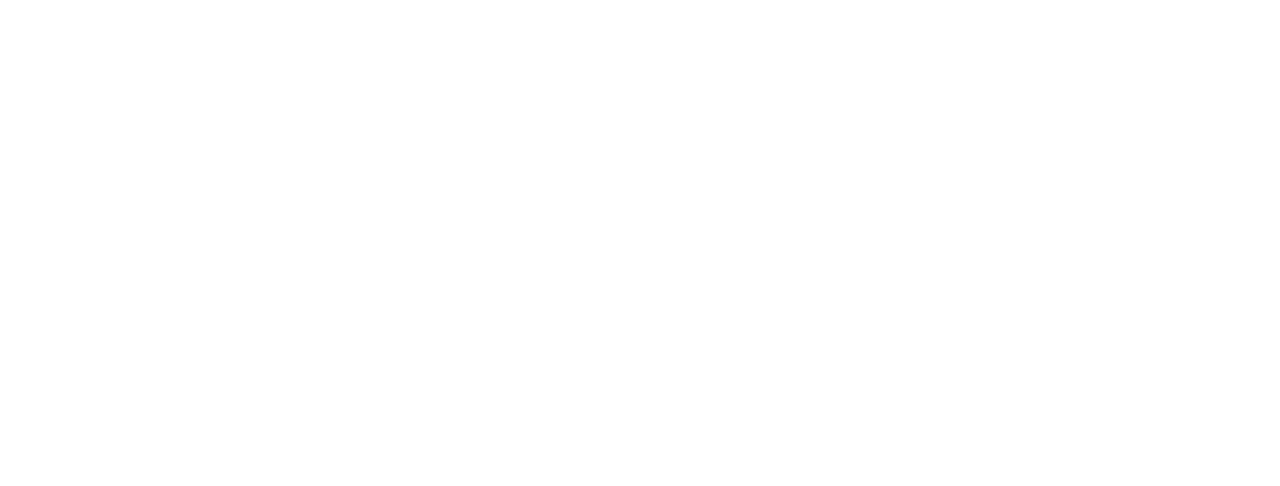
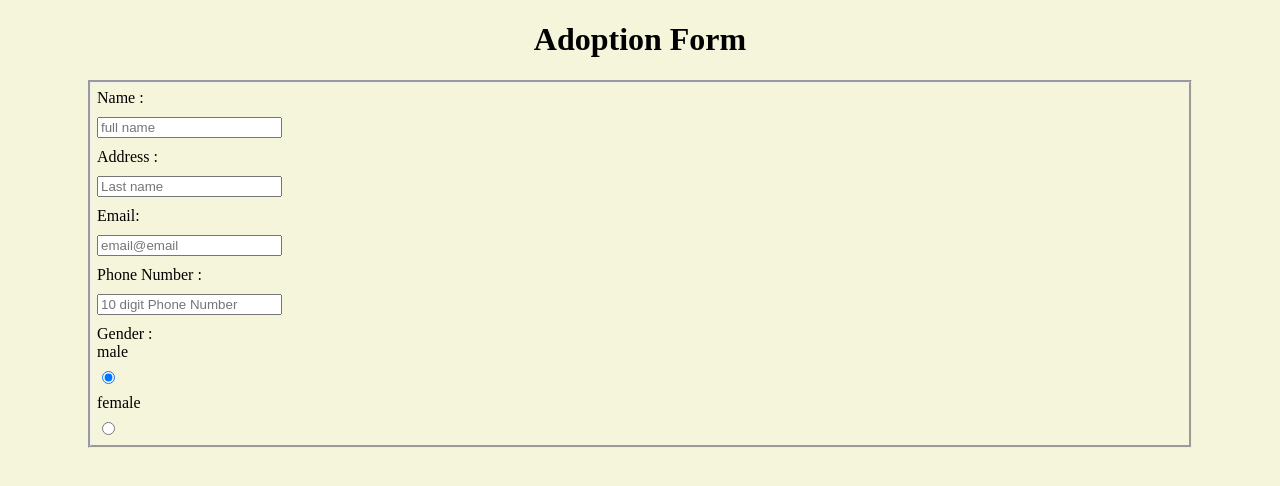
Before and after one commit to estebanmendez97/AdoptionForm, a plain HTML site: page index.html in a window 1280 px wide. Drawn offline with Linux system fonts and the light colour scheme.

Commit message:
infomation inputs created with css

```diff
--- a/index.html
+++ b/index.html
@@ -1,12 +1,29 @@
 <!DOCTYPE html>
 <html lang="en">
-<head>
-    <meta charset="UTF-8">
-    <meta name="viewport" content="width=device-width, initial-scale=1.0">
-    <link rel="stylesheet" href="styles.css">
+  <head>
+    <meta charset="UTF-8" />
+    <meta name="viewport" content="width=device-width, initial-scale=1.0" />
+    <link rel="stylesheet" href="styles.css" />
     <title>Document</title>
-</head>
-<body>
-
-</body>
+  </head>
+  <body>
+    <h1>Adoption Form</h1>
+    <div class="information">
+      <form>
+        Name :
+        <input type="text" placeholder="full name" />
+         Address :
+        <input type="text" placeholder="Last name" />
+        Email:
+        <input type="text" placeholder="email@email" />
+        Phone Number :
+        <input type="text" placeholder="10 digit Phone Number" />
+        <div>Gender :</div>
+         male
+        <input type="radio" name="Male" checked>
+        female
+        <input type="radio" name="Female">
+      </form>
+    </div>
+  </body>
 </html>
--- a/styles.css
+++ b/styles.css
@@ -0,0 +1,26 @@
+body {
+  background-color: beige;
+}
+
+h1 {
+  text-align: center;
+  text-shadow: black;
+  font-family: "Times New Roman", Times, serif;
+}
+
+input {
+  display: flex;
+  flex-direction: column;
+  margin-top: 10px;
+  margin-bottom: 10px;
+}
+
+form {
+  padding-top: 6px;
+  padding-left: 6px;
+}
+.information {
+  border-style: groove;
+  margin-left: 80px;
+  margin-right: 80px;
+}
```
